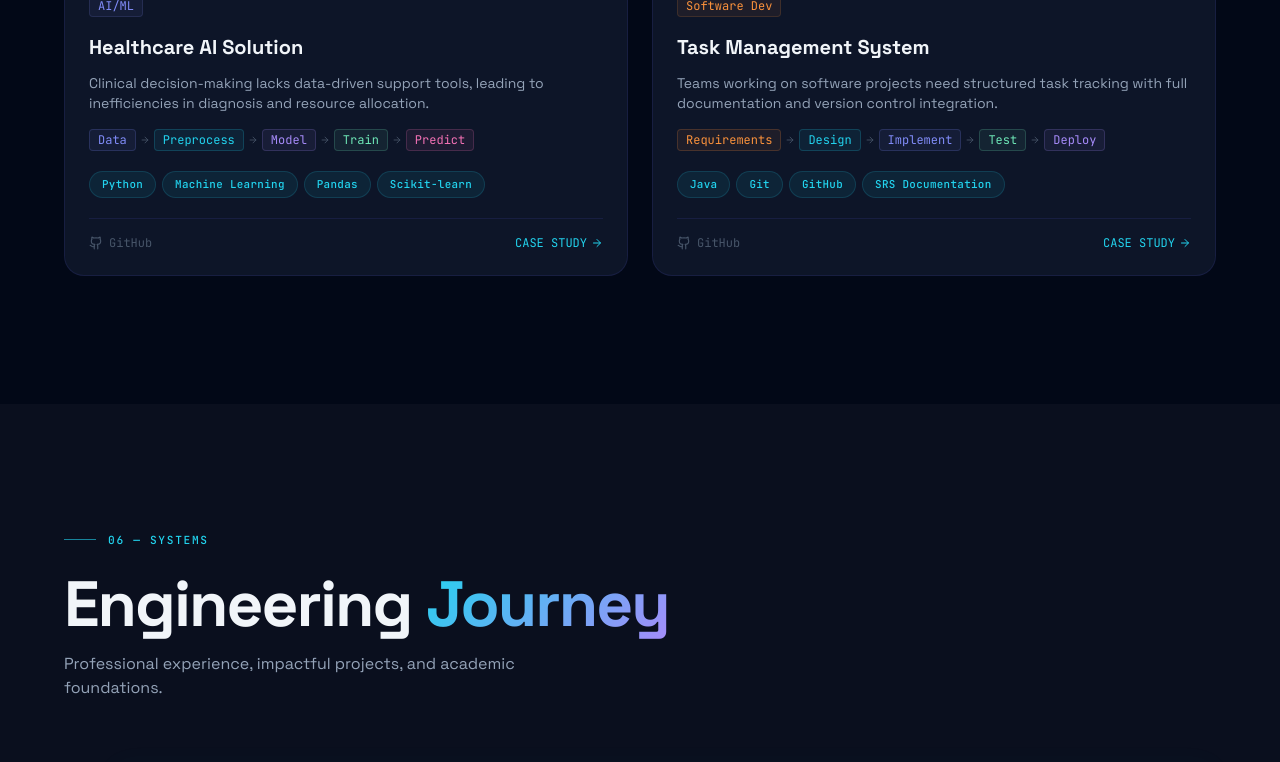
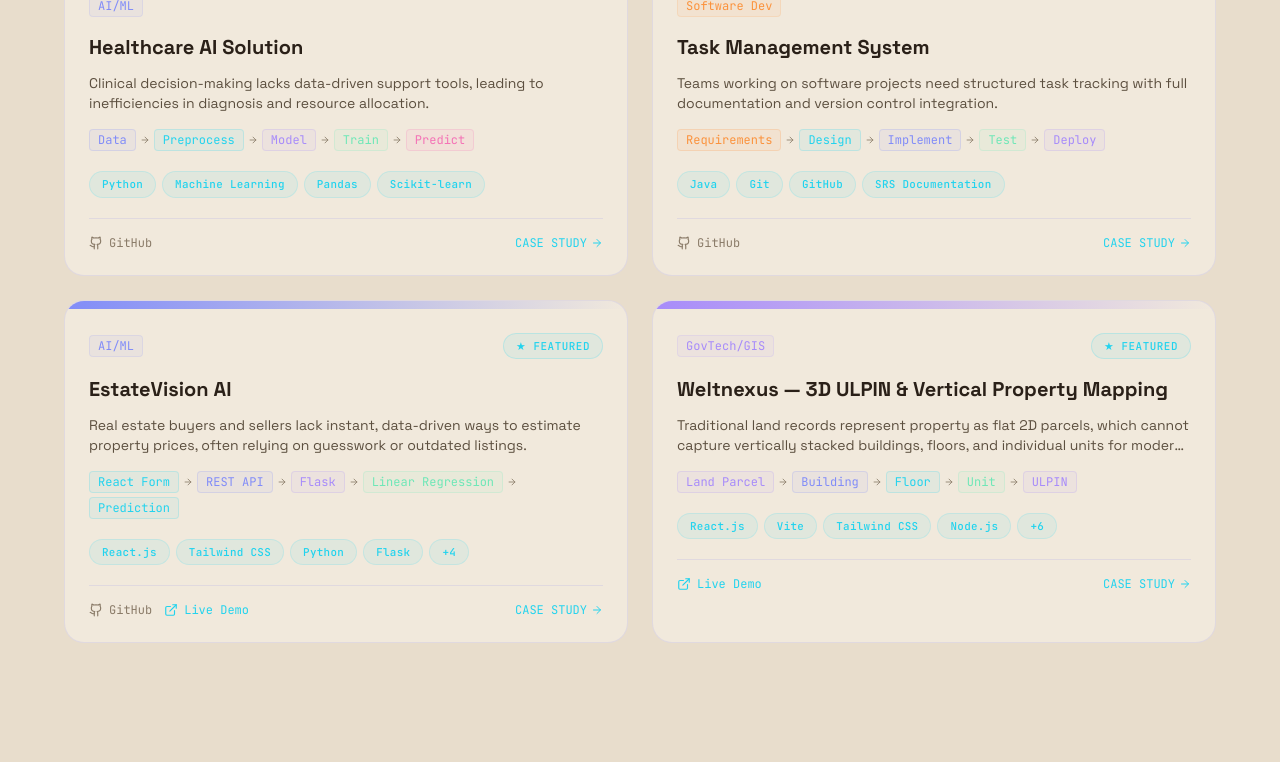
Before and after one commit to DharunKumarS-code/Portfolio, a React (Vite) app in the folder portfolio-website/: page / in a window 1280 px wide. Shown: the part 4838-5600 px from the top of the page. Built offline with nearby package versions, Linux system fonts and the light colour scheme.

Commit message:
Updated portfolio

```diff
--- a/portfolio-website/src/components/ProjectLab.jsx
+++ b/portfolio-website/src/components/ProjectLab.jsx
@@ -24,12 +24,23 @@ const PIPELINE_TYPES = {
     steps: ['Requirements', 'Design', 'Implement', 'Test', 'Deploy'],
     colors: ['#fb923c', '#22d3ee', '#818cf8', '#6ee7b7', '#a78bfa'],
   },
+  mlapp: {
+    label: 'ML APP PIPELINE',
+    steps: ['React Form', 'REST API', 'Flask', 'Linear Regression', 'Prediction'],
+    colors: ['#22d3ee', '#818cf8', '#a78bfa', '#6ee7b7', '#22d3ee'],
+  },
+  govtech: {
+    label: '3D ULPIN PIPELINE',
+    steps: ['Land Parcel', 'Building', 'Floor', 'Unit', 'ULPIN'],
+    colors: ['#a78bfa', '#818cf8', '#22d3ee', '#6ee7b7', '#a78bfa'],
+  },
 }
 
 const CATEGORY_COLORS = {
   'AI/ML': '#818cf8',
   'Data Analytics': '#6ee7b7',
   'Software Dev': '#fb923c',
+  'GovTech/GIS': '#a78bfa',
 }
 
 function Pipeline({ type }) {
@@ -150,7 +161,8 @@ function CaseStudyModal({ project, onClose }) {
           </div>
 
           {/* Links */}
-          <div className="flex gap-3 pt-2">
+          <div className="flex gap-3 pt-2 flex-wrap">
+            {project.github && (
               <a
                 href={project.github}
                 target="_blank"
@@ -159,12 +171,13 @@ function CaseStudyModal({ project, onClose }) {
               >
                 <Github size={16} /> View Code
               </a>
+            )}
             {project.demo && (
               <a
                 href={project.demo}
                 target="_blank"
                 rel="noopener noreferrer"
-                className="btn-outline"
+                className={project.github ? 'btn-outline' : 'btn-primary'}
               >
                 <ExternalLink size={16} /> Live Demo
               </a>
@@ -272,6 +285,7 @@ export default function ProjectLab() {
                 {/* Footer */}
                 <div className="flex items-center justify-between pt-4" style={{ borderTop: '1px solid var(--border)' }}>
                   <div className="flex items-center gap-3">
+                    {project.github && (
                       <a
                         href={project.github}
                         target="_blank"
@@ -284,6 +298,7 @@ export default function ProjectLab() {
                       >
                         <Github size={14} /> GitHub
                       </a>
+                    )}
                     {project.demo && (
                       <a
                         href={project.demo}
--- a/portfolio-website/src/data.js
+++ b/portfolio-website/src/data.js
@@ -143,6 +143,42 @@ export const projects = [
     color: 'from-amber-500 to-orange-600',
     accent: '#fb923c',
     pipelineType: 'software',
+  },
+  {
+    id: 5,
+    title: 'EstateVision AI',
+    problem: 'Real estate buyers and sellers lack instant, data-driven ways to estimate property prices, often relying on guesswork or outdated listings.',
+    solution: 'Built a full-stack ML application where a React frontend collects property details and a Flask REST API runs a Linear Regression model to return a real-time price prediction.',
+    architecture: 'React Form → REST API → Flask Backend → Feature Engineering (sqft_per_bhk) → Linear Regression Model → Predicted Price → React UI',
+    tech: ['React.js', 'Tailwind CSS', 'Python', 'Flask', 'Scikit-learn', 'Pandas', 'NumPy', 'REST API'],
+    features: ['Real-time property price prediction', 'Feature engineering (sqft_per_bhk)', 'REST API bridging React & Flask'],
+    result: 'Delivered an end-to-end ML web app where users get an instant, model-backed property price estimate from a simple form submission.',
+    learnings: 'Hands-on experience wiring a trained Scikit-learn model into a production REST API and consuming it from a responsive React frontend.',
+    category: 'AI/ML',
+    featured: true,
+    github: 'https://github.com/DharunKumarS-code/EstateVision-AI.git',
+    demo: 'https://estate-vision-ai-six.vercel.app/',
+    color: 'from-cyan-500 to-blue-600',
+    accent: '#22d3ee',
+    pipelineType: 'mlapp',
+  },
+  {
+    id: 6,
+    title: 'Weltnexus — 3D ULPIN & Vertical Property Mapping',
+    problem: 'Traditional land records represent property as flat 2D parcels, which cannot capture vertically stacked buildings, floors, and individual units for modern land administration.',
+    solution: 'Built a GovTech-oriented platform that extends 2D land parcels into a hierarchical 3D ULPIN model — Parcel → Building → Floor → Unit — with dashboards, GIS mapping, verification, and audit workflows.',
+    architecture: 'Land Parcel → Building → Floor → Unit/Property → 3D ULPIN Pipeline, visualized via Leaflet + 3D mapping, backed by Node.js/Express REST APIs and MongoDB, with Python/YOLOv8 concepts for floor & building segmentation.',
+    tech: ['React.js', 'Vite', 'Tailwind CSS', 'Node.js', 'Express.js', 'MongoDB', 'Leaflet', 'CesiumJS/Three.js', 'Python', 'YOLOv8'],
+    features: ['3D ULPIN & vertical property hierarchy', 'Land parcel, building & floor management', 'Verification, audit logs & role-based users', '3D map & dataset/upload workflows'],
+    result: 'Delivered a working GovTech prototype demonstrating how land administration can move from flat 2D parcels to a structured, vertically-mapped digital property model.',
+    learnings: 'Deepened understanding of GIS visualization, hierarchical data modeling for land administration, and full-stack architecture spanning mapping, APIs, and a database.',
+    category: 'GovTech/GIS',
+    featured: true,
+    github: null,
+    demo: 'https://weltnexus-flax.vercel.app/',
+    color: 'from-violet-500 to-fuchsia-600',
+    accent: '#a78bfa',
+    pipelineType: 'govtech',
   },
 ]
 
@@ -335,7 +371,7 @@ export const contactInfo = {
 export const aiKnowledgeBase = [
   {
     patterns: ['project', 'built', 'work', 'portfolio'],
-    response: "Dharun has built 4 main projects: (1) An AI Resume Screening Chatbot using RAG + LangChain + FAISS, (2) A Sales Performance Dashboard in Power BI, (3) A Healthcare AI Solution with Scikit-learn, and (4) A Task Management System in Java. The RAG chatbot is his most technically complex project.",
+    response: "Dharun has built 6 main projects: (1) An AI Resume Screening Chatbot using RAG + LangChain + FAISS, (2) A Sales Performance Dashboard in Power BI, (3) A Healthcare AI Solution with Scikit-learn, (4) A Task Management System in Java, (5) EstateVision AI — a full-stack ML app predicting property prices with React + Flask + Scikit-learn, and (6) Weltnexus — a GovTech 3D ULPIN and vertical property mapping platform. The RAG chatbot and EstateVision AI are his most technically complex ML projects.",
   },
   {
     patterns: ['skill', 'technology', 'tech', 'know', 'use'],
--- a/portfolio-website/src/index.css
+++ b/portfolio-website/src/index.css
@@ -5,11 +5,11 @@
 
 /* === FONTS === */
 :root {
-  /* Color Tokens */
-  --void: #020817;
-  --deep: #0a0f1e;
-  --panel: #0d1528;
-  --panel-2: #111827;
+  /* Color Tokens — warm beach-sand / beige surfaces */
+  --void: #e8ddcc;
+  --deep: #ede3d2;
+  --panel: #f1e9dc;
+  --panel-2: #f7f3ec;
   --border: rgba(99, 102, 241, 0.12);
   --border-bright: rgba(34, 211, 238, 0.2);
 
@@ -22,11 +22,11 @@
   --mint: #6ee7b7;
   --graphite: #1e293b;
 
-  /* Text */
-  --text-1: #f1f5f9;
-  --text-2: #94a3b8;
-  --text-3: #475569;
-  --text-4: #1e293b;
+  /* Text — dark warm tones for contrast against the sandy surfaces */
+  --text-1: #2a2018;
+  --text-2: #5c4f3f;
+  --text-3: #8a7b68;
+  --text-4: #c2b59c;
 
   /* Spacing */
   --section-pad: clamp(60px, 10vw, 140px);
@@ -42,7 +42,7 @@
 
 html {
   scroll-behavior: smooth;
-  color-scheme: dark;
+  color-scheme: light;
 }
 
 body {
```
Lines whose indentation alone changed are shown as unchanged.
